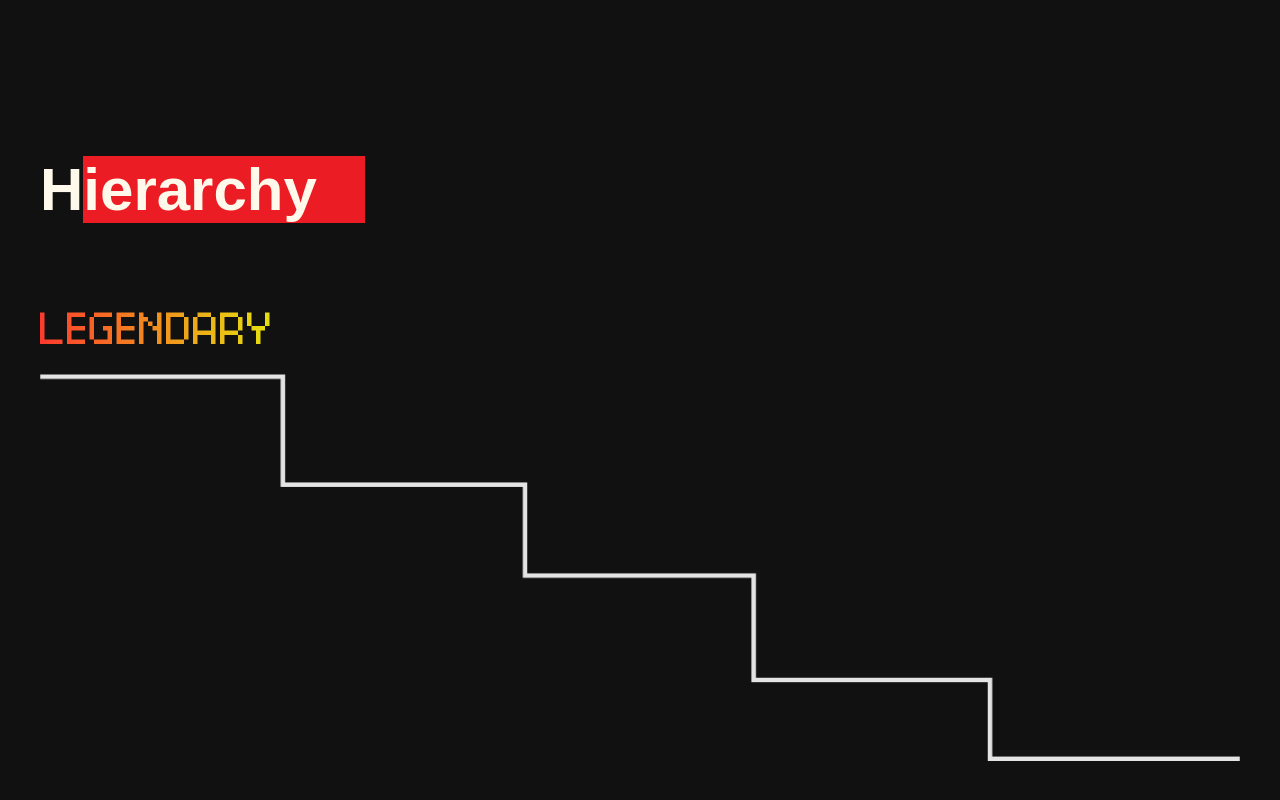
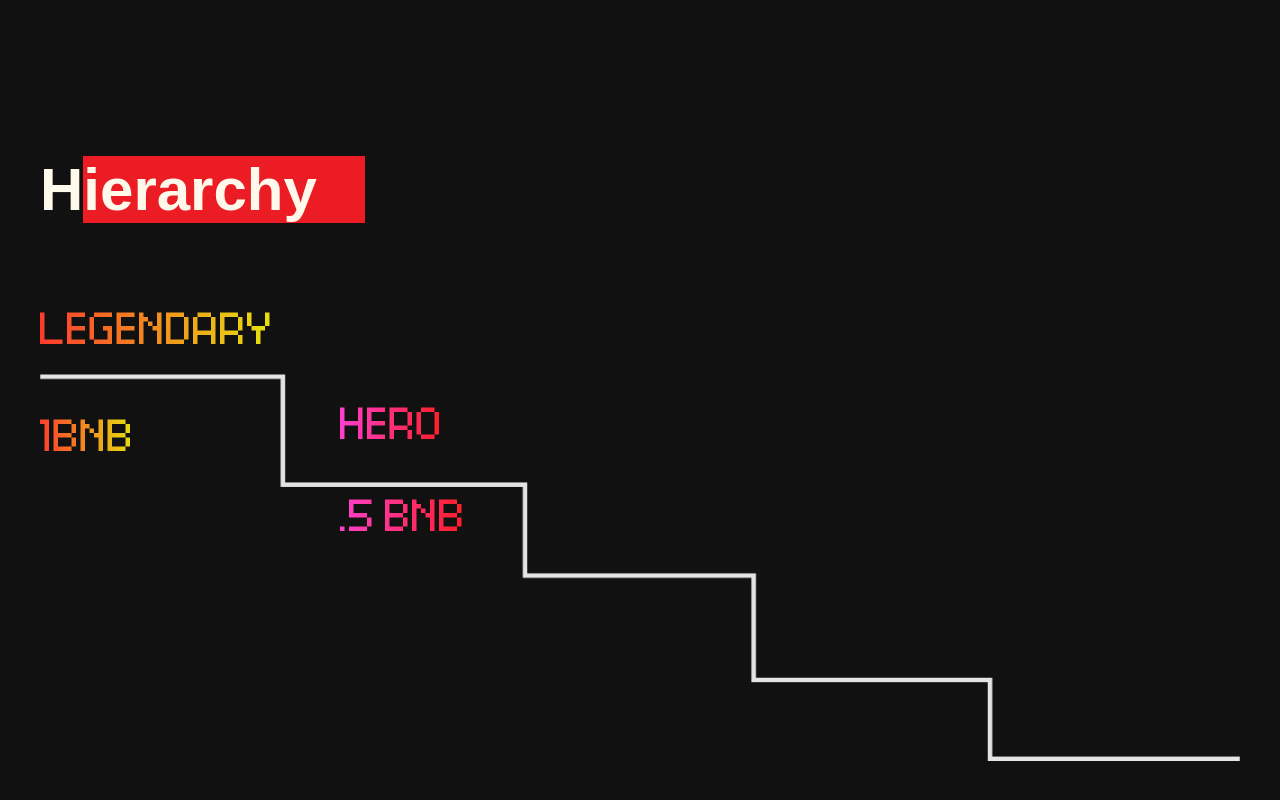
Before and after one commit to abujobayer0/samurai-nft, a React (Create React App) app: page / in a window 1280 px wide. Shown: the part 4483-5283 px from the top of the page. Built offline with nearby package versions, Linux system fonts and the light colour scheme; a web font is replaced by a local one.

Commit message:
added steps

```diff
--- a/src/components/stepsSection/index.js
+++ b/src/components/stepsSection/index.js
@@ -7,9 +7,20 @@ const StepsSection = () => {
       <h1 className="clash-700 mb-5 text-start md:mb-[30px] lg:mb-[70px] leading-[78px] text-[30px] sm:text-[40px]  md:text-[45px] lg:text-[60px]">
         H<span className="bg-[#EC1C24] pr-8 lg:pr-12">ierarchy</span>
       </h1>
-      <h1 className="gra-Leg-Btn uppercase pb-[21px] text-[36px]">Legendary</h1>
-      <div>
-        <img src={StepsLine} className="w-[1333px]" alt="" />
+      <h1 className="gra-Leg-Btn uppercase pb-[10px] lg:pb-[21px] text-[16px] md:text-[26px] lg:text-[36px]">
+        Legendary
+      </h1>
+      <div className="relative h-[426px] max-w-7xl">
+        <img src={StepsLine} className="w-full relative" alt="" />
+        <span className="uppercase left-[0px] top-2 sm:top-2 sm:left-[0px] md:top-4 md:left-[0px] lg:top-8 gra-Leg-Btn lg:left-[0px] xl:left-[0px] pb-[10px] absolute lg:pb-[21px] text-[16px] md:text-[26px] lg:text-[36px]">
+          1bnb
+        </span>
+        <span className="uppercase left-[130px] top-2 sm:top-4 sm:left-[140px] md:top-6 md:left-[200px] lg:top-5 red-text-gra lg:left-[250px]  xl:left-[300px] pb-[10px] absolute lg:pb-[21px] text-[16px] md:text-[26px] lg:text-[36px]">
+          Hero
+        </span>
+        <span className="uppercase left-[100px] top-14 sm:top-20 sm:left-[140px] md:top-24 md:left-[160px] lg:top-28 red-text-gra lg:left-[200px] xl:left-[300px] pb-[10px] absolute lg:pb-[21px] text-[16px] md:text-[26px] lg:text-[36px]">
+          .5 bnb
+        </span>
       </div>
     </div>
   );
--- a/src/components/tabContent/index.js
+++ b/src/components/tabContent/index.js
@@ -16,7 +16,7 @@ const TabContent = ({ title, paragraph, icon, btn, img, condition }) => {
               condition === "isWater" ? "water-effect" : ""
             } ${
               condition === "isSky" ? "sky-effect" : ""
-            } mb-5 max-w-2xl text-sm`}
+            } mb-5 max-w-4xl lg:max-w-2xl text-sm`}
           >
             {paragraph}
           </p>
--- a/src/index.css
+++ b/src/index.css
@@ -529,3 +529,9 @@ body.modal-open {
   -webkit-background-clip: text;
   -webkit-text-fill-color: transparent;
 }
+.red-text-gra {
+  background: linear-gradient(92.86deg, #ff41d5 -3.58%, #ff1c1c 102.6%);
+
+  -webkit-background-clip: text;
+  -webkit-text-fill-color: transparent;
+}
```
